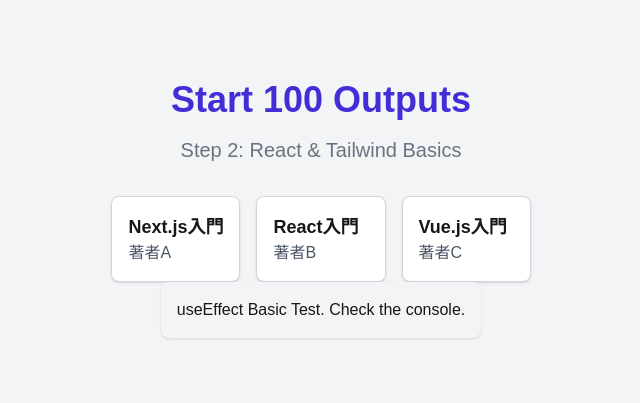
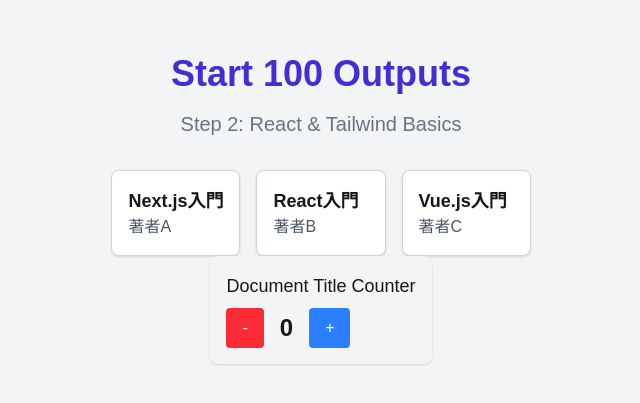
Before and after one commit to Akagamisora/next-100-outputs-app, a Next.js app: page / in a window 1280 px wide. Shown: the part 191-594 px from the top of the page, without its empty margins (319-959 px from the left). Built offline with nearby package versions, Linux system fonts and the light colour scheme.

Commit message:
029完了

```diff
--- a/src/app/page.tsx
+++ b/src/app/page.tsx
@@ -1,5 +1,5 @@
 import Card from "../components/Card";
-import EffectBasic from "../components/EffectBasic";
+import DocumentTitleCounter from "../components/DocumentTitleCounter";
 
 export default function Home() {
   const books = [
@@ -24,7 +24,7 @@
           </Card>
         ))}
       </div>
-      <EffectBasic />
+      <DocumentTitleCounter />
     </main>
   );
 }
--- /dev/null
+++ b/src/components/DocumentTitleCounter.tsx
@@ -0,0 +1,41 @@
+"use client";
+
+import { useState, useEffect } from "react";
+
+export default function DocumentTitleCounter() {
+  const [count, setCount] = useState<number>(0);
+  useEffect(() => {
+    document.title = `Count: ${count}`;
+
+    console.log("Title Updated!");
+  }, [count]);
+
+  const increment = () => {
+    setCount((prev) => prev + 1);
+  };
+
+  const decrement = () => {
+    setCount((prev) => prev - 1);
+  };
+
+  return (
+    <div className="p-4 bg-gray-100 rounded-lg shadow">
+      <h3 className="text-lg font-medium">Document Title Counter</h3>
+      <div className="flex items-center gap-4 mt-2">
+        <button
+          onClick={decrement}
+          className="bg-red-500 text-white px-4 py-2 rounded"
+        >
+          -
+        </button>
+        <span className="text-2xl font-bold">{count}</span>
+        <button
+          onClick={increment}
+          className="bg-blue-500 text-white px-4 py-2 rounded"
+        >
+          +
+        </button>
+      </div>
+    </div>
+  );
+}
```
